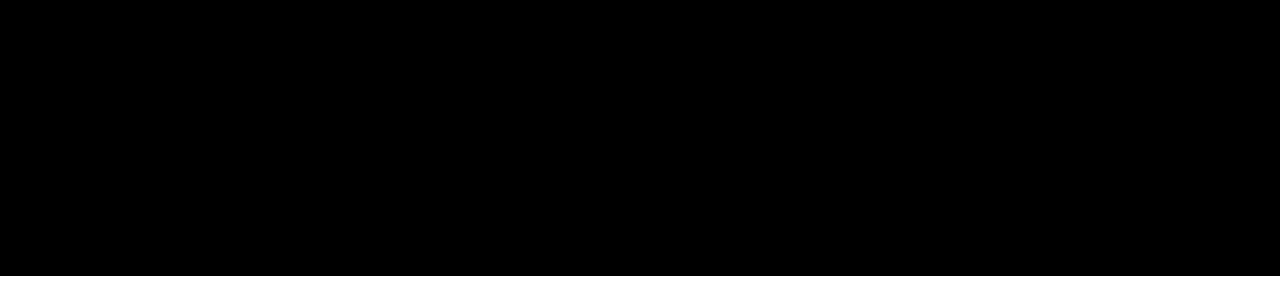
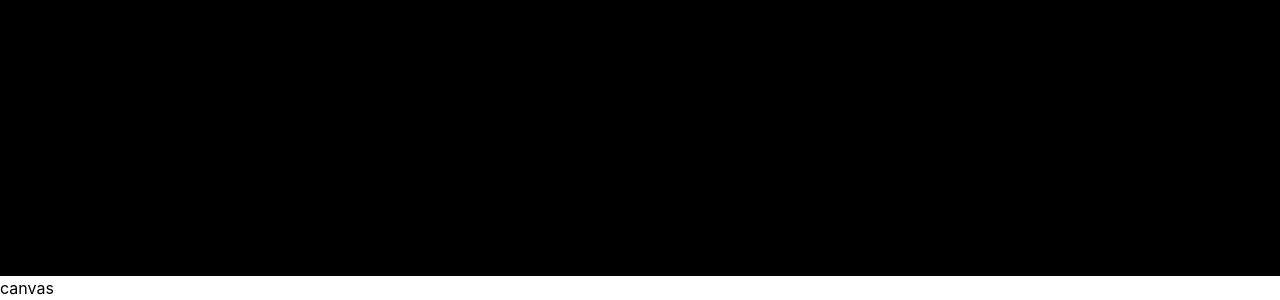
Before and after one commit to Sanchali-rif/frontend-practice, a React (Vite) app: page / in a window 1280 px wide. Shown: the part 524-824 px from the top of the page. Before the commit the page ends 800 px from the top, so only its background shows below. Built offline with nearby package versions, Linux system fonts and the light colour scheme.

Commit message:
fix: correct component name casing for Canvas and update App to include it

```diff
--- a/src/App.jsx
+++ b/src/App.jsx
@@ -1,9 +1,11 @@
 import "./index.css"
+import Canvas from "./canvas"
 
 function App(){
   return (
     <>
     <div className="w-full min-h-screen bg-black text-white"></div>
+    <Canvas/>
     </>
   )
 }
--- a/src/canvas.jsx
+++ b/src/canvas.jsx
@@ -1,9 +1,9 @@
 import React from 'react'
 
-function canvas() {
+function Canvas() {
   return (
     <div>canvas</div>
   )
 }
 
-export default canvas
+export default Canvas
```
